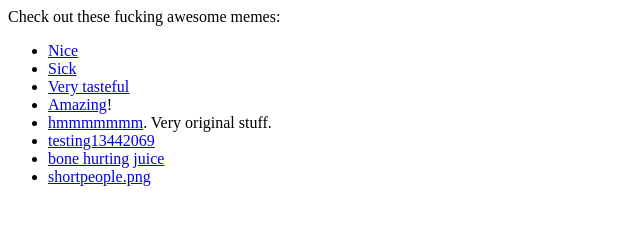
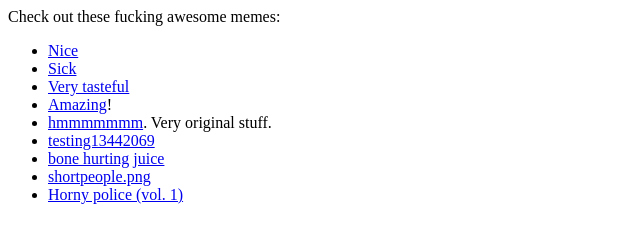
Before and after one commit to AriSweedler/lavisabrina, a website: page public/memes/index.html in a window 1280 px wide. Shown: the whole page, without its empty margins (0-640 px from the left). Drawn offline with Linux system fonts and the light colour scheme.

Commit message:
Automatic commit from meme.sh for lavibonk.jpeg

```diff
--- a/public/memes/index.html
+++ b/public/memes/index.html
@@ -8,4 +8,5 @@
   <li><a href="manifestdestiny.png">testing13442069</a></li>
   <li><a href="bonehurtingjuice.jpg">bone hurting juice</a></li>
   <li><a href="atlavilol.jpg">shortpeople.png</a></li>
+  <li><a href="lavibonk.jpeg">Horny police (vol. 1)</a></li>
 </ul>
```
Also changed, not shown: public/memes/lavibonk.jpeg (added).
